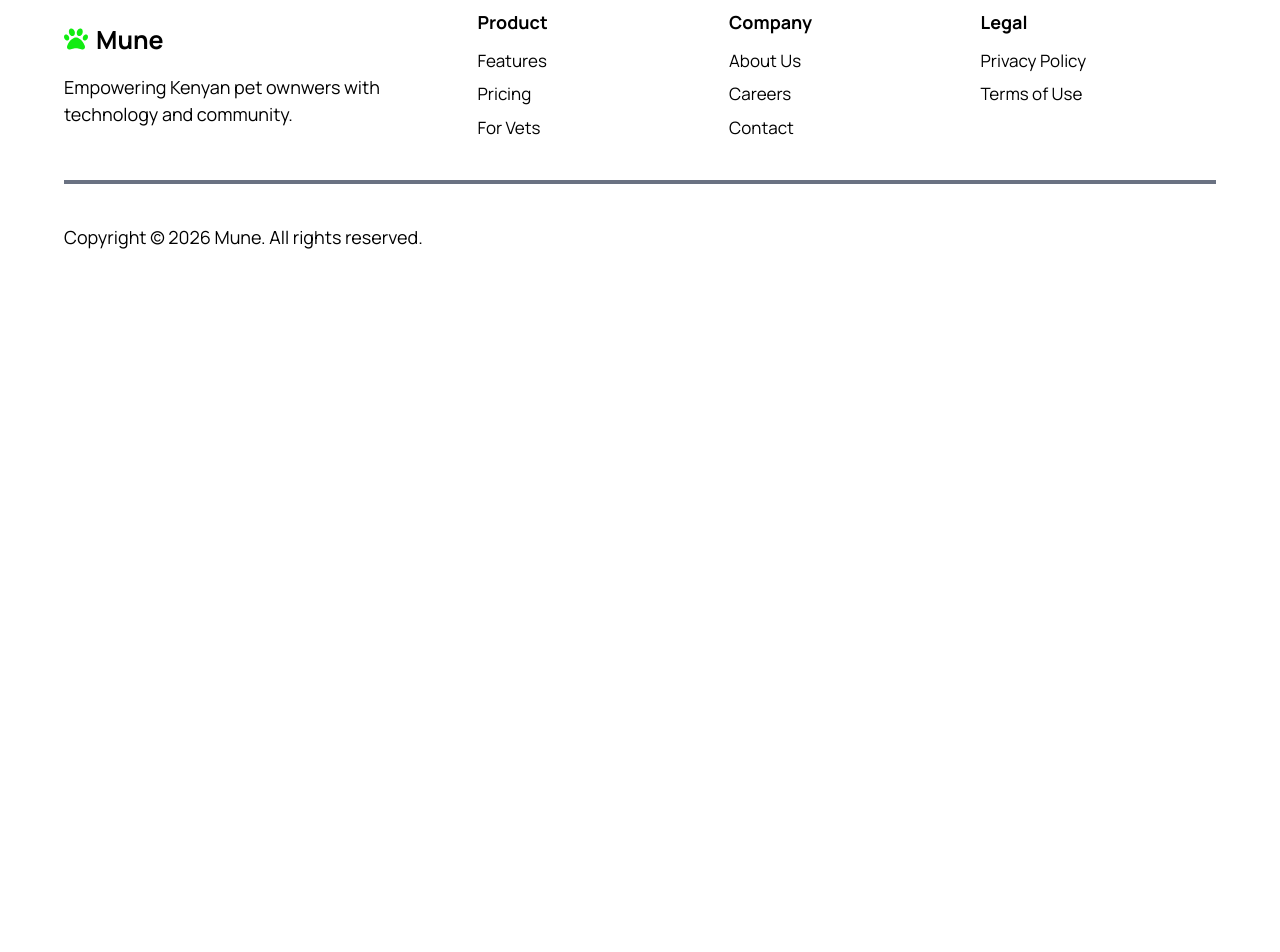
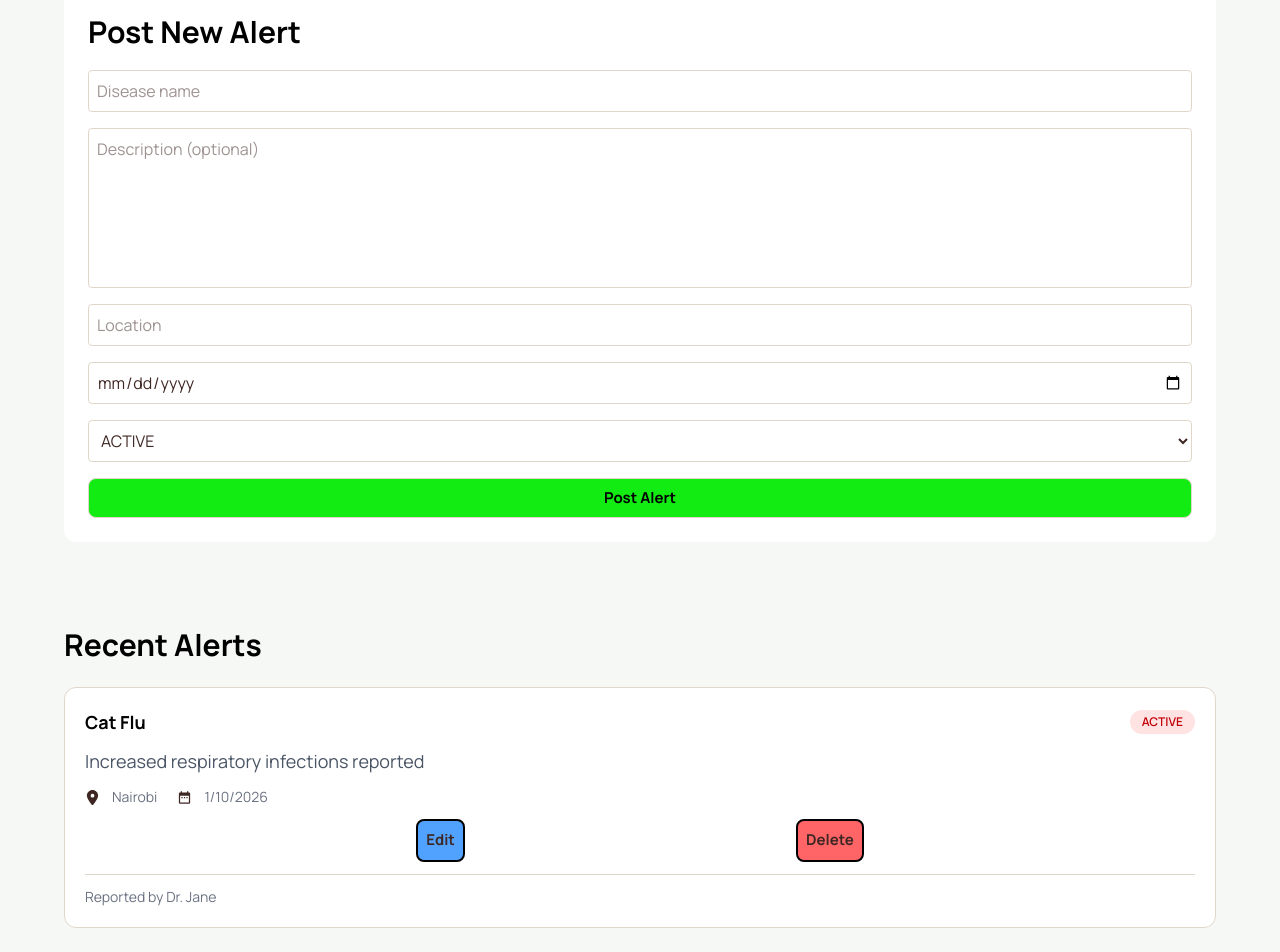
Before and after one commit to Stanlee-Sam/Mune, a Next.js app in the folder frontend/: page /alerts in a window 1280 px wide. Shown: the part 200-1152 px from the top of the page. Before the commit the page ends 800 px from the top, so only its background shows below. Built offline with nearby package versions, Linux system fonts and the light colour scheme.

Commit message:
`feat: updated frontend code for alerts and symptom forms`

```diff
--- a/frontend/app/alerts/page.tsx
+++ b/frontend/app/alerts/page.tsx
@@ -1,7 +1,92 @@
-import React from "react";
+import AlertsForm from "../components/AlertForm";
+import { CiEdit } from "react-icons/ci";
+import { FaLocationDot } from "react-icons/fa6";
+import { MdOutlineDeleteOutline } from "react-icons/md";
+import { MdDateRange } from "react-icons/md";
+const alertsPage = () => {
+  // const isActive = outbreak.status === "ACTIVE";
 
-const alertsPage = () => {
-  return <div>alertsPage</div>;
+  const mockOutbreaks = [
+    {
+      id: "1",
+      diseaseName: "Cat Flu",
+      description: "Increased respiratory infections reported",
+      location: "Nairobi",
+      startDate: "2026-01-10",
+      status: "ACTIVE",
+      reportedBy: { id: "vet1", name: "Dr. Jane" },
+    },
+  ];
+
+  return (
+    <div className="bg-background-gray w-full flex flex-col items-center justify-center py-20 md:py-28">
+      <div className="w-[90%] flex flex-col gap-10 md:gap-20 items-center justify-center">
+        <div className="w-full">
+          <AlertsForm />
+        </div>
+
+        <div className="w-full flex flex-col gap-5">
+          <h2 className="text-[20px] md:text-[30px] font-bold text-black">
+            Recent Alerts{" "}
+          </h2>
+          {mockOutbreaks.map((outbreak) => (
+            <div
+              key={outbreak.id}
+              className="bg-white rounded-xl p-5 border flex flex-col gap-3"
+            >
+              <div className="flex justify-between items-center">
+                <h3 className="text-lg font-bold text-black">
+                  {outbreak.diseaseName}
+                </h3>
+                <span className="text-xs font-semibold px-3 py-1 rounded-full bg-red-100 text-red-700">
+                  {outbreak.status}
+                </span>
+              </div>
+
+              <p className="text-[18px] text-gray-600">
+                {outbreak.description}
+              </p>
+
+              <div className="flex flex-row gap-5 ">
+                <span className="flex flex-row gap-3 items-center justify-center">
+                  <div>
+                    <FaLocationDot className="font-bold text-[15px]" />
+                  </div>
+                  <p className="text-sm text-gray-500">{outbreak.location}</p>
+                </span>
+                <span className="flex flex-row gap-3 items-center justify-center">
+                  <div>
+                    <MdDateRange className="font-bold text-[15px]" />
+                  </div>
+                  <p className="text-sm text-gray-500">
+                    {new Date(outbreak.startDate).toLocaleDateString()}
+                  </p>
+                </span>
+              </div>
+              <div className="flex flex-col gap-3 w-full">
+                <div className="flex flex-row justify-evenly w-full">
+                  <button className="border-2 p-2 rounded-lg cursor-pointer font-bold bg-blue-400 hover:bg-blue-200 text-[25px] flex items-center gap-2 border-black">
+                    <CiEdit className="md:hidden" />
+                    <span className="hidden md:inline text-[15px]">Edit</span>
+                  </button>
+
+                  <button className="border-2 p-2 rounded-lg cursor-pointer font-bold bg-red-400 hover:bg-red-200 text-[25px] flex items-center gap-2 border-black">
+                    <MdOutlineDeleteOutline className="md:hidden" />
+                    <span className="hidden md:inline text-[15px]">Delete</span>
+                  </button>
+                </div>
+                <hr />
+
+                <span className="text-sm text-gray-500">
+                  Reported by {outbreak.reportedBy.name}
+                </span>
+              </div>
+            </div>
+          ))}
+        </div>
+      </div>
+    </div>
+  );
 };
 
 export default alertsPage;
--- /dev/null
+++ b/frontend/app/components/AlertForm.tsx
@@ -0,0 +1,91 @@
+"use client";
+
+import { useState } from "react";
+// import { OutbreakStatus } from "@/types/outbreak";
+
+const AlertForm = () => {
+  const [form, setForm] = useState({
+    diseaseName: "",
+    description: "",
+    location: "",
+    startDate: "",
+    status: "ACTIVE",
+  });
+
+  const handleChange = (
+    e: React.ChangeEvent<
+      HTMLInputElement | HTMLSelectElement | HTMLTextAreaElement
+    >,
+  ) => {
+    setForm({ ...form, [e.target.name]: e.target.value });
+  };
+
+  const handleSubmit = (e: React.FormEvent) => {
+    e.preventDefault();
+
+    // MOCK submit for now
+    console.log({
+      ...form,
+      reportedBy: "vet-user-id", // backend expects this
+    });
+  };
+
+  return (
+    <form
+      onSubmit={handleSubmit}
+      className="bg-white p-6 rounded-xl flex flex-col gap-4 w-full"
+    >
+      <h2 className="text-[20px] md:text-[30px] font-bold text-black">
+        Post New Alert
+      </h2>
+
+      <input
+        name="diseaseName"
+        placeholder="Disease name"
+        className="border p-2 rounded"
+        value={form.diseaseName}
+        onChange={handleChange}
+      />
+
+      <textarea
+        name="description"
+        placeholder="Description (optional)"
+        className="border p-2 rounded h-40 resize-none"
+        value={form.description}
+        onChange={handleChange}
+      />
+
+      <input
+        name="location"
+        placeholder="Location"
+        className="border p-2 rounded"
+        value={form.location}
+        onChange={handleChange}
+      />
+
+      <input
+        type="date"
+        name="startDate"
+        className="border p-2 rounded"
+        value={form.startDate}
+        onChange={handleChange}
+      />
+
+      <select
+        name="status"
+        className="border p-2 rounded"
+        value={form.status}
+        onChange={handleChange}
+      >
+        <option value="ACTIVE">ACTIVE</option>
+        <option value="RESOLVED">RESOLVED</option>
+      </select>
+
+      <button className="border p-2 hover:bg-[#1e293b] hover:text-white cursor-pointer font-bold w-full  bg-primary rounded-lg text-black text-[15px] ">
+        Post Alert
+      </button>
+    </form>
+  );
+};
+
+export default AlertForm;
--- a/frontend/app/components/SymptomForm.tsx
+++ b/frontend/app/components/SymptomForm.tsx
@@ -1,7 +1,6 @@
 "use client";
 
 import { useState } from "react";
-
 
 const SYMPTOMS = [
   "Vomiting",
@@ -22,11 +21,11 @@ const SymptomsForm = () => {
   const [location, setLocation] = useState("");
   const [loading, setLoading] = useState(false);
 
-   const toggleSymptom = (symptom: string) => {
+  const toggleSymptom = (symptom: string) => {
     setSymptoms((prev) =>
       prev.includes(symptom)
         ? prev.filter((s) => s !== symptom)
-        : [...prev, symptom]
+        : [...prev, symptom],
     );
   };
 
@@ -56,14 +55,12 @@ const SymptomsForm = () => {
 
       const data = await res.json();
       console.log("Evaluation result:", data);
-
     } catch (error) {
       console.error("Evaluation failed:", error);
     } finally {
       setLoading(false);
     }
   };
-
 
   return (
     <div className="w-full p-6 bg-white rounded-xl">
@@ -74,17 +71,20 @@ const SymptomsForm = () => {
       <form onSubmit={handleSubmit} className="space-y-6 w-full">
         {/* Symptoms */}
         <div>
-          <label className="mb-2 block text-black font-bold">Symptoms (select all that apply)</label>
+          <label className="mb-2 block text-black font-bold">
+            Symptoms (select all that apply)
+          </label>
           <div className="grid grid-cols-2 gap-3">
             {SYMPTOMS.map((symptom) => (
               <label
                 key={symptom}
                 className="flex items-center space-x-2 border rounded-md p-2 text-black"
               >
-                <input className = 'border rounded-lg p-2 cursor-pointer'
+                <input
+                  className="border bg-primary rounded-lg p-2 cursor-pointer focus:ring-blue-500"
                   type="checkbox"
                   checked={symptoms.includes(symptom)}
-                  onChange={(e) => toggleSymptom(e.target.value)}
+                  onChange={() => toggleSymptom(symptom)}
                 />
                 <span>{symptom}</span>
               </label>
@@ -95,7 +95,8 @@ const SymptomsForm = () => {
         {/* Pet Age */}
         <div className="flex flex-col gap-3">
           <label className="text-black font-bold">Pet age (months)</label>
-          <input className = 'border rounded-lg p-2 '
+          <input
+            className="border rounded-lg p-2 "
             type="number"
             placeholder="e.g. 4"
             value={petAgeMonths}
@@ -105,19 +106,25 @@ const SymptomsForm = () => {
 
         {/* Duration */}
         <div className="flex flex-col gap-3">
-          <label className="text-black font-bold">How long have the symptoms lasted? (hours)</label>
-          <input className = 'border rounded-lg p-2 '
+          <label className="text-black font-bold">
+            How long have the symptoms lasted? (hours)
+          </label>
+          <input
+            className="border rounded-lg p-2 "
             type="number"
             placeholder="e.g. 24"
             value={durationHrs}
-            onChange={(e : any) => setDurationHrs(Number(e.target.value))}
+            onChange={(e: React.ChangeEvent<HTMLInputElement>) =>
+              setDurationHrs(Number(e.target.value))
+            }
           />
         </div>
 
         {/* Location */}
-        <div className = "flex flex-col gap-3">
+        <div className="flex flex-col gap-3">
           <label className="text-black font-bold">Location (optional)</label>
-          <input className = 'border rounded-lg p-2 '
+          <input
+            className="border rounded-lg p-2 "
             placeholder="e.g. Nairobi"
             value={location}
             onChange={(e) => setLocation(e.target.value)}
@@ -133,12 +140,16 @@ const SymptomsForm = () => {
           diagnosis.
         </p>
 
-        <button className = 'border p-2 hover:bg-[#1e293b] hover:text-white cursor-pointer font-bold w-full  bg-primary rounded-lg text-black text-[15px] ' type="submit" disabled={loading}>
+        <button
+          className="border p-2 hover:bg-[#1e293b] hover:text-white cursor-pointer font-bold w-full  bg-primary rounded-lg text-black text-[15px] "
+          type="submit"
+          disabled={loading}
+        >
           {loading ? "Checking..." : "Analyze Symptoms"}
         </button>
       </form>
     </div>
-  )
-}
+  );
+};
 
-export default SymptomsForm
+export default SymptomsForm;
```
Also changed, not shown: 1 other file (tests, documents, lock files or other folders).
